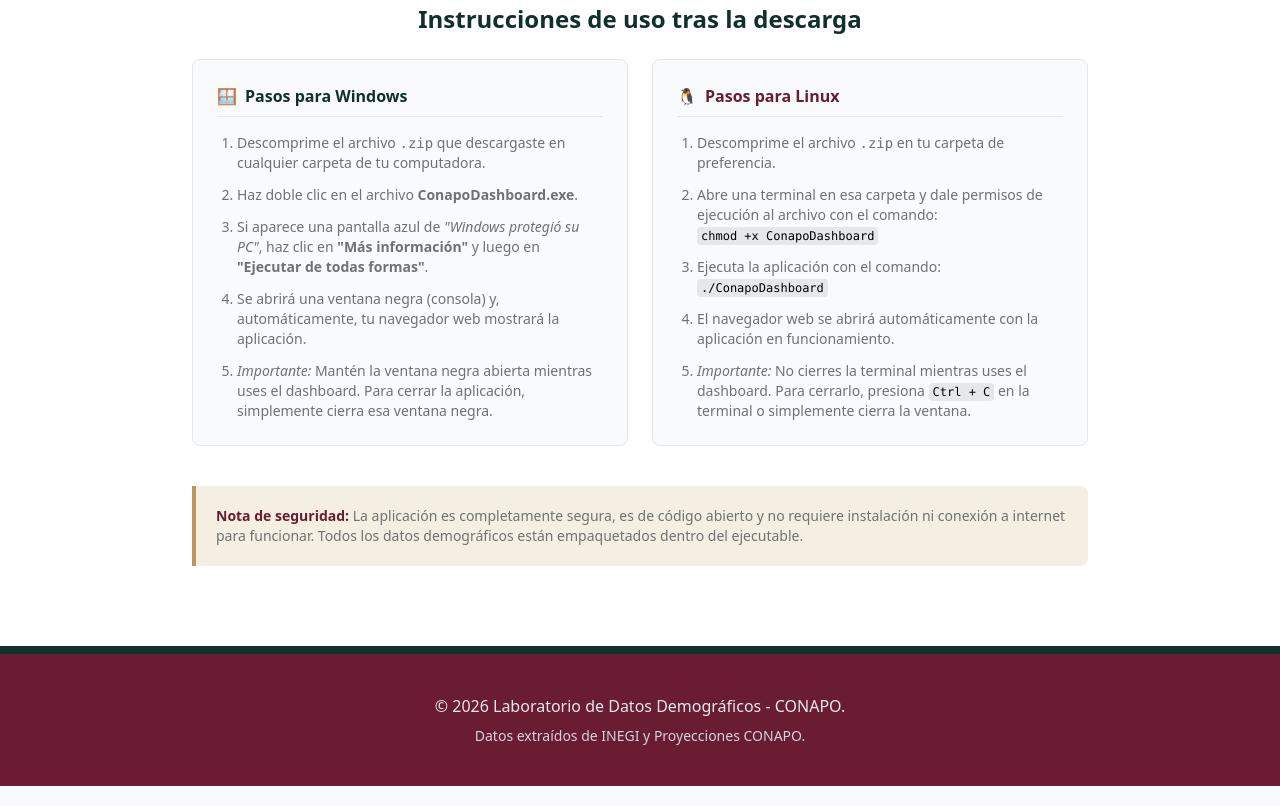
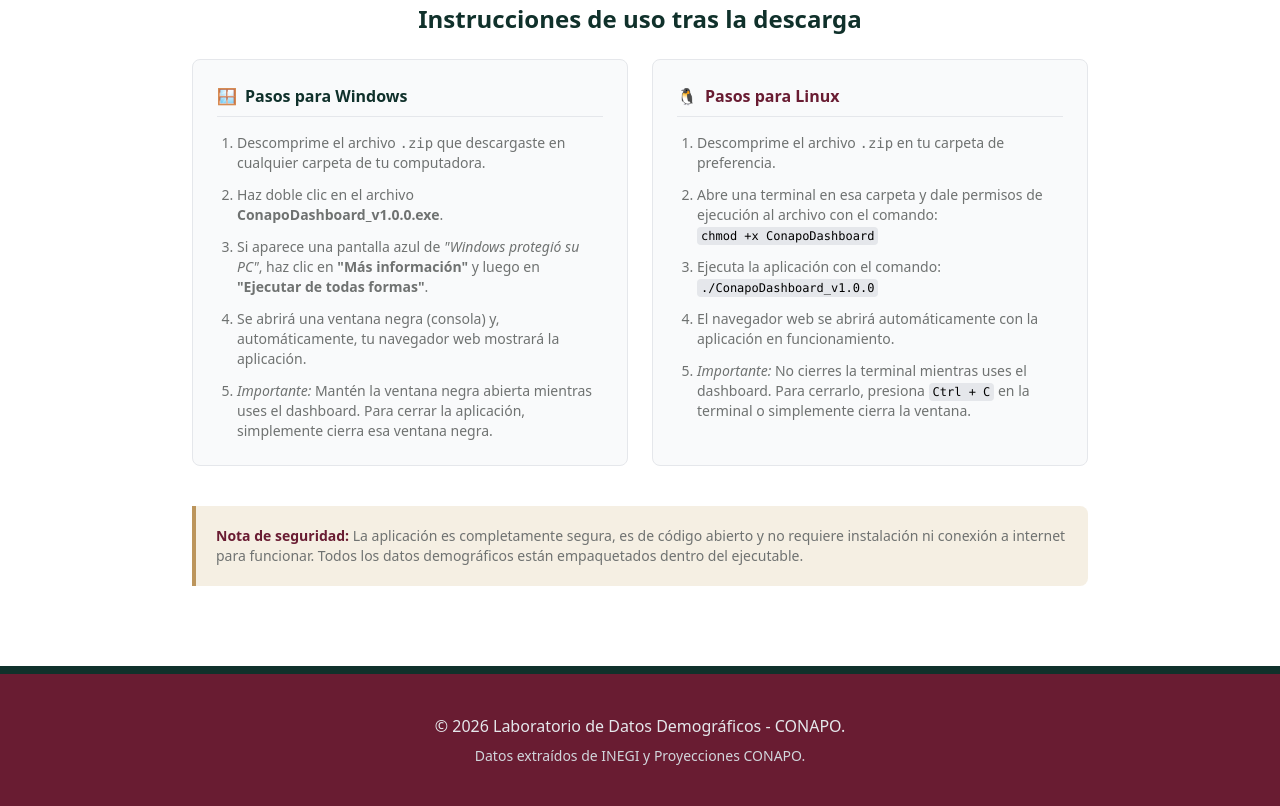
Before and after one commit to conapoproduccion/conapo_lab, a plain HTML site: page index.html in a window 1280 px wide. Shown: the part 2262-3068 px from the top of the page. Drawn offline with nearby package versions, Linux system fonts and the light colour scheme.

Commit message:
Update index.html

```diff
--- a/index.html
+++ b/index.html
@@ -197,7 +197,7 @@
                         </h4>
                         <ol class="list-decimal pl-5 space-y-3 text-sm text-inst-gris">
                             <li>Descomprime el archivo <code>.zip</code> que descargaste en cualquier carpeta de tu computadora.</li>
-                            <li>Haz doble clic en el archivo <strong>ConapoDashboard.exe</strong>.</li>
+                            <li>Haz doble clic en el archivo <strong>ConapoDashboard_v1.0.0.exe</strong>.</li>
                             <li>Si aparece una pantalla azul de <em>"Windows protegió su PC"</em>, haz clic en <strong>"Más información"</strong> y luego en <strong>"Ejecutar de todas formas"</strong>.</li>
                             <li>Se abrirá una ventana negra (consola) y, automáticamente, tu navegador web mostrará la aplicación.</li>
                             <li><em>Importante:</em> Mantén la ventana negra abierta mientras uses el dashboard. Para cerrar la aplicación, simplemente cierra esa ventana negra.</li>
@@ -212,7 +212,7 @@
                         <ol class="list-decimal pl-5 space-y-3 text-sm text-inst-gris">
                             <li>Descomprime el archivo <code>.zip</code> en tu carpeta de preferencia.</li>
                             <li>Abre una terminal en esa carpeta y dale permisos de ejecución al archivo con el comando:<br><code class="bg-gray-200 px-1 py-0.5 rounded text-xs text-black">chmod +x ConapoDashboard</code></li>
-                            <li>Ejecuta la aplicación con el comando:<br><code class="bg-gray-200 px-1 py-0.5 rounded text-xs text-black">./ConapoDashboard</code></li>
+                            <li>Ejecuta la aplicación con el comando:<br><code class="bg-gray-200 px-1 py-0.5 rounded text-xs text-black">./ConapoDashboard_v1.0.0</code></li>
                             <li>El navegador web se abrirá automáticamente con la aplicación en funcionamiento.</li>
                             <li><em>Importante:</em> No cierres la terminal mientras uses el dashboard. Para cerrarlo, presiona <code class="bg-gray-200 px-1 py-0.5 rounded text-xs text-black">Ctrl + C</code> en la terminal o simplemente cierra la ventana.</li>
                         </ol>
```
